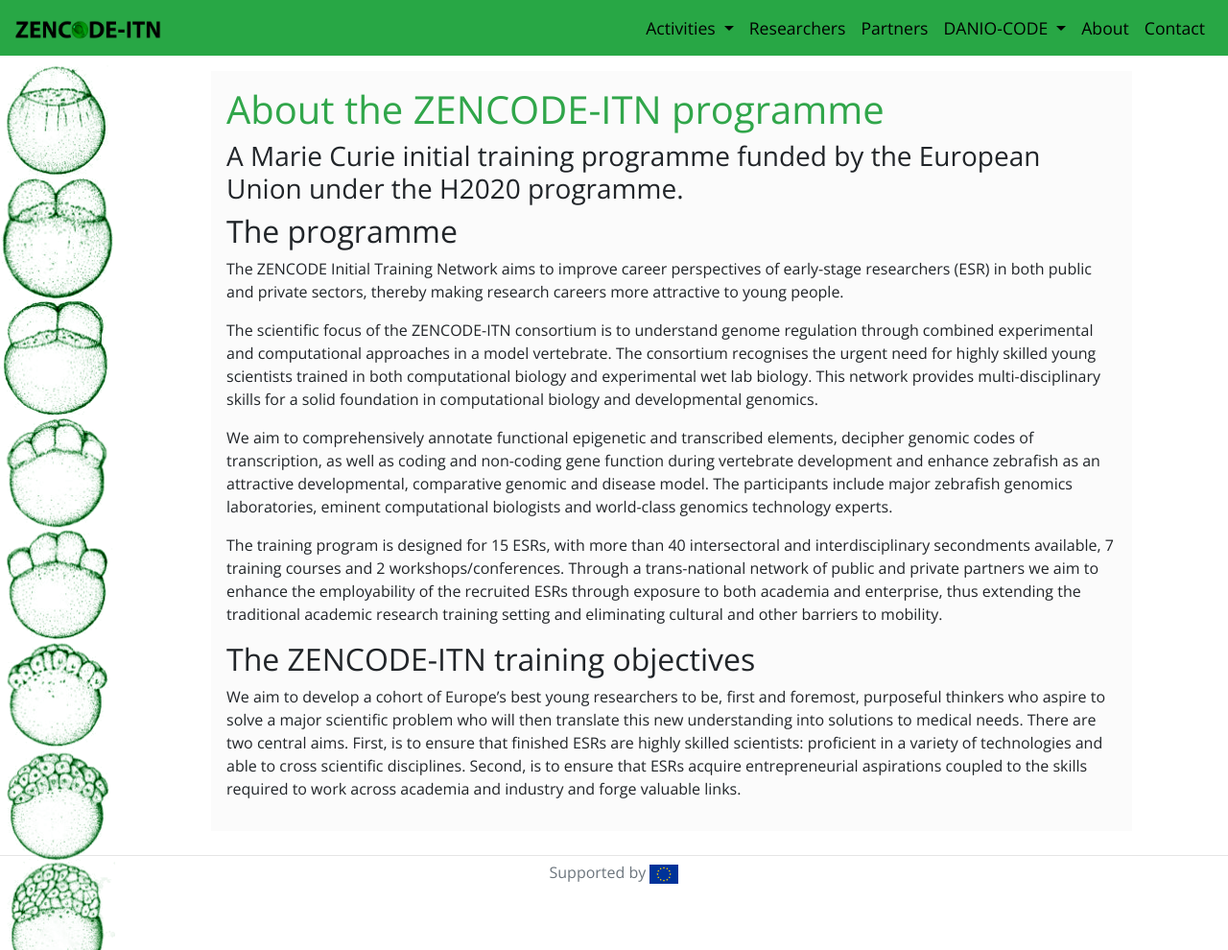
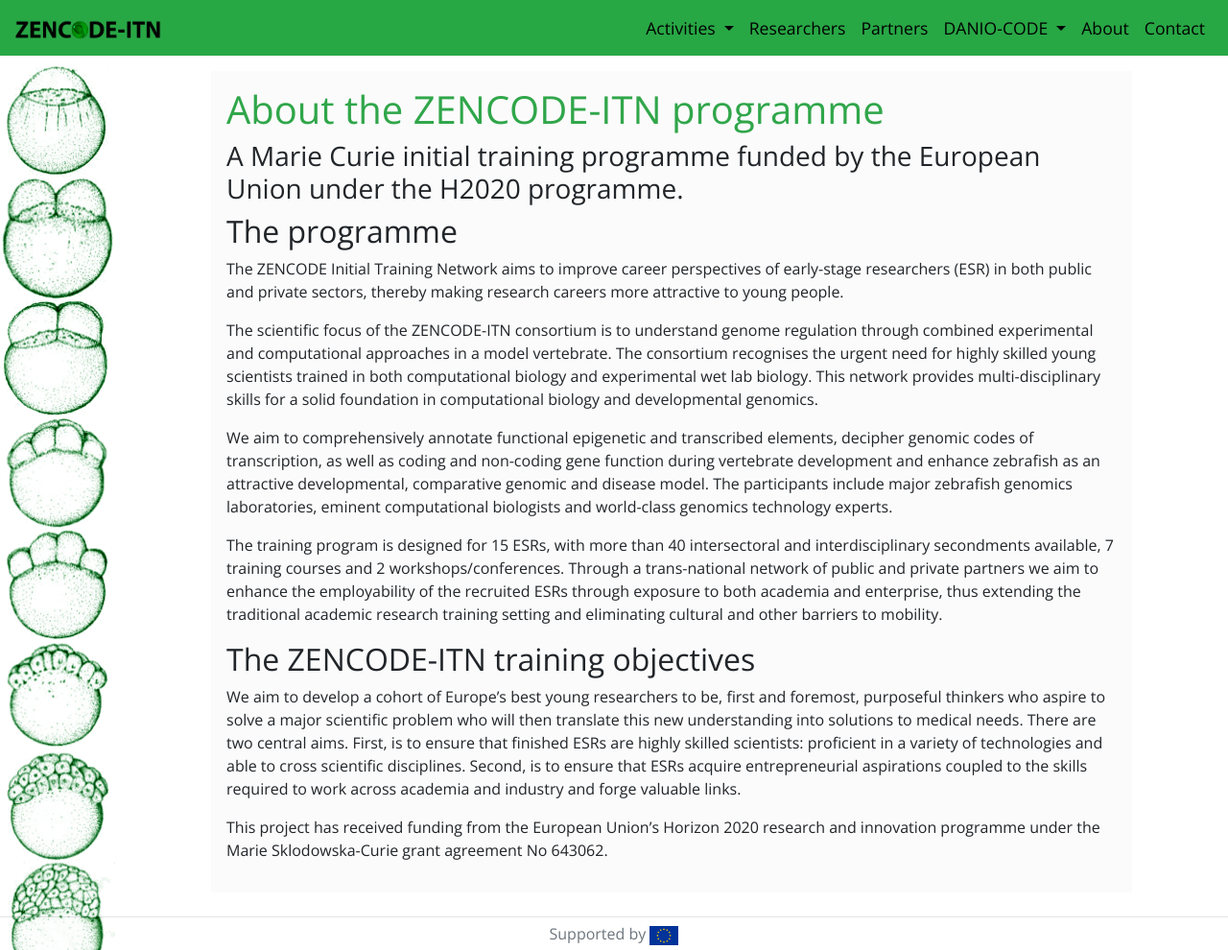
Before and after one commit to zencode-itn/zencode-itn.github.io, a Jekyll site: the page built from _posts/2017-12-12-about.md, in a window 1280 px wide. Shown: the whole page at 96% size. Built offline with Jekyll 4.4.1, drawn with Linux system fonts in a browser that asks for light colours; nearby versions of some CDN libraries; a script that is not in the unit is left out; comment, search, counter and statistics services are not loaded.

Commit message:
added funding disclaimer

```diff
--- a/_posts/2017-12-12-about.md
+++ b/_posts/2017-12-12-about.md
@@ -15,3 +15,6 @@
 
 ## The ZENCODE-ITN training objectives
 We aim to develop a cohort of Europe’s best young researchers to be, first and foremost, purposeful thinkers who aspire to solve a major scientific problem who will then translate this new understanding into solutions to medical needs. There are two central aims. First, is to ensure that finished ESRs are highly skilled scientists: proficient in a variety of technologies and able to cross scientific disciplines. Second, is to ensure that ESRs acquire entrepreneurial aspirations coupled to the skills required to work across academia and industry and forge valuable links.
+
+This project has received funding from the European Union’s Horizon 2020 research and innovation
+programme under the Marie Sklodowska-Curie grant agreement No 643062.
```
